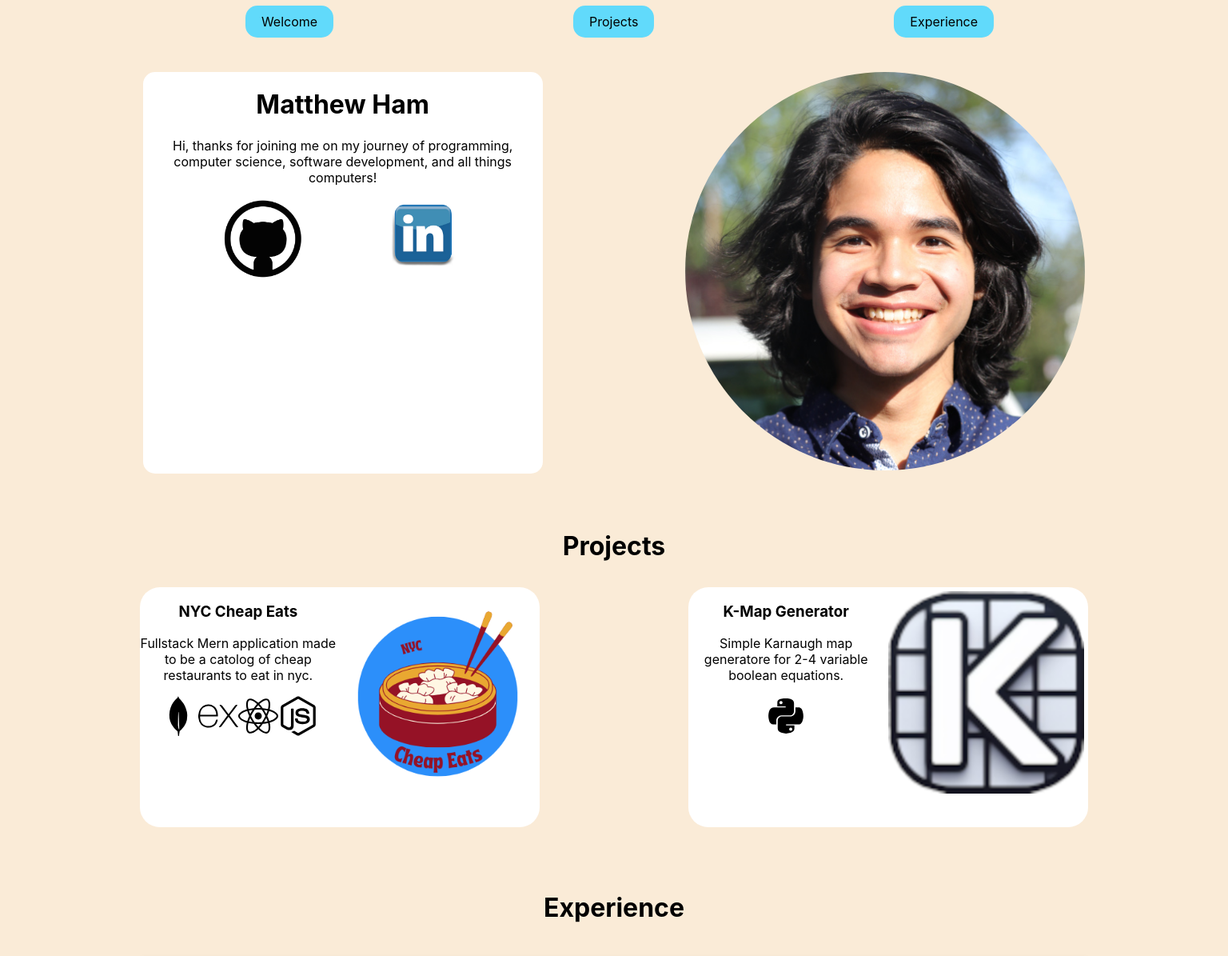
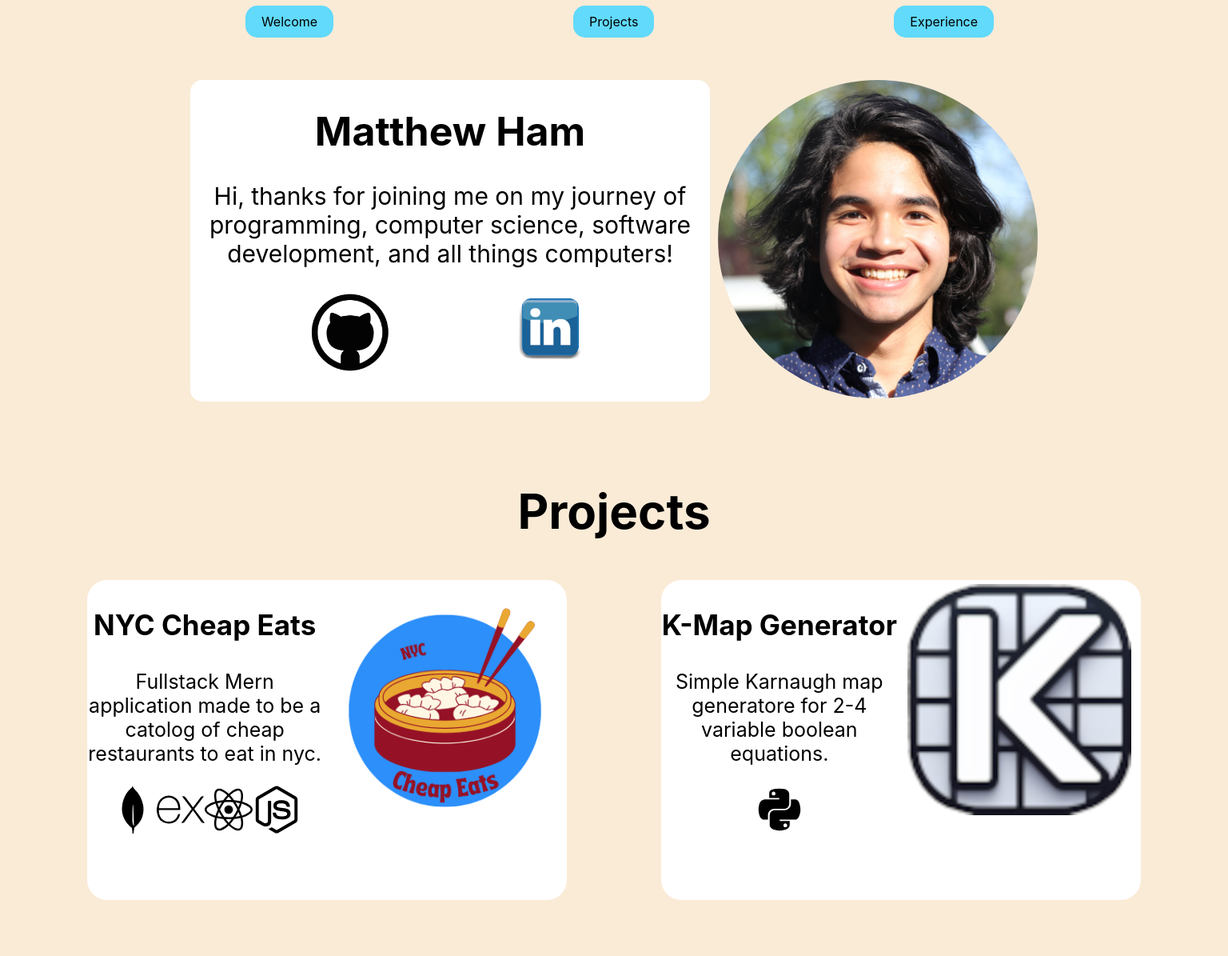
Before and after one commit to ham70/ham70.github.io, a React (Create React App) app: page / in a window 1536 px wide. Shown: the top 1195 px of the page at 80% size. Built offline with nearby package versions, Linux system fonts and the light colour scheme.

Commit message:
added css media queries for mobile responsivness

```diff
--- a/public/index.html
+++ b/public/index.html
@@ -2,7 +2,7 @@
 <html lang="en">
   <head>
     <meta charset="utf-8" />
-    <link rel="icon" href="%PUBLIC_URL%/favicon.ico" />
+    <link rel="icon" href="%PUBLIC_URL%/head.png" />
     <meta name="viewport" content="width=device-width, initial-scale=1" />
     <meta name="theme-color" content="#000000" />
     <meta
@@ -24,7 +24,7 @@
       work correctly both with client-side routing and a non-root public URL.
       Learn how to configure a non-root public URL by running `npm run build`.
     -->
-    <title>React App</title>
+    <title>Matthew Ham</title>
   </head>
   <body>
     <noscript>You need to enable JavaScript to run this app.</noscript>
--- a/src/App.css
+++ b/src/App.css
@@ -59,6 +59,8 @@ html {
   z-index: 1;
   display: flex;
   justify-content: space-evenly;
+  align-self: center;
+  align-items: center;
   padding: 7px;
 }
 
@@ -72,20 +74,29 @@ html {
 }
 
 .navbar a:hover {
-  background-color: #3498db; /* replace with your preferred color */
+  background-color: #48e285; /* replace with your preferred color */
+}
+
+/* Extra small devices*/
+@media (max-width: 400px) {
+  .navbar{
+    max-width: 350px;
+  }
 }
 
 /*Welcome section =====================================================*/
 .welcome-section {
   padding-top: 90px;
-  display: flex;
+  display: inline-flex;
   justify-content: space-evenly;
   align-content: center;
+  margin: 10px;
 }
 
 .my-info{
   background-color: rgb(255, 255, 255);
   border-radius: 15px;
+  margin-right: 10px;;
 }
 
 .about-me{
@@ -96,6 +107,7 @@ html {
   width: 500px;
   height: auto;
   border-radius: 50%;
+
 }
 
 .my-links{
@@ -107,6 +119,80 @@ html {
 .link-logo{
   width:100px;
   height: auto;
+}
+
+@media (max-width: 400px) {
+  .title {
+    font-size: 25px;
+  }
+  .about-me{
+    font-size: 15px;
+  }
+}
+/* Extra small devices*/
+@media (max-width: 599px) {
+  .headshot {
+    width: 200px;
+    height: auto;
+    border-radius: 50%;
+  }
+  .link-logo{
+    width:50px;
+    height: auto;
+  }
+}
+/* Small devices*/
+@media (min-width: 600px) {
+  .headshot {
+    width: 300px;
+    height: auto;
+    border-radius: 50%;
+  }
+  .about-me{
+    font-size:20px;
+  }
+  .link-logo{
+    width:80px;
+    height: auto;
+  }
+}
+/* Medium devices (landscape tablets, 768px and up) */
+@media (min-width: 768px) {
+  .title {
+    font-size: 40px;
+  }
+  .headshot {
+    width: 350px;
+    height: auto;
+    border-radius: 50%;
+  }
+  .about-me{
+    font-size:20px;
+    max-width: 500px;;
+  }
+  .link-logo{
+    width:100px;
+    height: auto;
+  }
+}
+/*Large devices*/
+@media (min-width: 1500px) {
+  .title {
+    font-size: 50px;
+  }
+  .headshot {
+    width: 400px;
+    height: auto;
+    border-radius: 50%;
+  }
+  .about-me{
+    font-size:30px;
+    max-width: 650px;;
+  }
+  .link-logo{
+    width:100px;
+    height: auto;
+  }
 }
 
 /*project section =====================================================*/
@@ -159,10 +245,83 @@ html {
   height: auto;
 }
 
+@media (max-width: 400px) {
+  .project {
+    width: 300px;
+    height: 260px;
+  }
+  .project-title{
+    font-size: 20px;
+  }
+  .project-description{
+    font-size: 15px;
+  }
+  .project-techs{
+    font-size: 35px;
+  }
+}
+/* Extra small devices*/
+@media (max-width: 599px) {
+  .project {
+    width: 350px;
+    height: 260px;
+  }
+  .project-title{
+    font-size: 21px;
+  }
+  .project-description{
+    font-size: 16px;
+  }
+  .project-techs{
+    font-size: 40px;
+  }
+}
+/* Medium devices (landscape tablets, 768px and up) */
+@media (min-width: 768px) {
+  .projects-header{
+    font-size: 40px;
+  }
+  .project {
+    width: 500px;
+    height: 350px;
+  }
+  .project-title{
+    font-size: 25px;
+  }
+  .project-description{
+    font-size: 23px;
+  }
+  .project-techs{
+    font-size: 50px;
+  }
+
+}
+/* Large  devices*/
+@media (min-width: 1500px) {
+  .projects-header{
+    font-size: 60px;
+  }
+  .project {
+    width: 600px;
+    height: 400px;
+  }
+  .project-title{
+    font-size: 35px;
+  }
+  .project-description{
+    font-size: 25px;
+  }
+  .project-techs{
+    font-size: 60px;
+  }
+}
+
 /*experience section =====================================================*/
 /* General styles */
 .experience-section {
   text-align: center;
+  display: block;
+  justify-content: center;
   padding: 50px;
 }
 
@@ -204,6 +363,36 @@ html {
   text-align: left;
 }
 
+@media (max-width: 400px) {
+  .exp {
+    width: 300px;
+
+  }
+  .exp-image355{
+    width: 150px;
+    height: auto;
+  }
+}
+/* Extra small devices*/
+@media (max-width: 599px) {
+  .exp-image355{
+    width: 150px;
+    height: auto;
+  }
+}
+/* Small devices*/
+@media (min-width: 600px) {
+
+}
+/* Medium devices (landscape tablets, 768px and up) */
+@media (min-width: 768px) {
+
+
+}
+/* Large  devices*/
+@media (min-width: 1500px) {
+
+}
 
 /*more section =====================================================*/
 .more-section {
--- a/src/components/Projects.js
+++ b/src/components/Projects.js
@@ -14,7 +14,7 @@ import { FaPython } from "react-icons/fa6";
 const Projects = () => {
     return (
         <div id='projects' className='project-section'>
-            <h1>Projects</h1>
+            <h1 className='projects-header'>Projects</h1>
             <div className='project-gallery'>
                 <a href="https://nyccheapeats.vercel.app" target="_blank" rel="noopener noreferrer">
                     <div className='project'>
```
